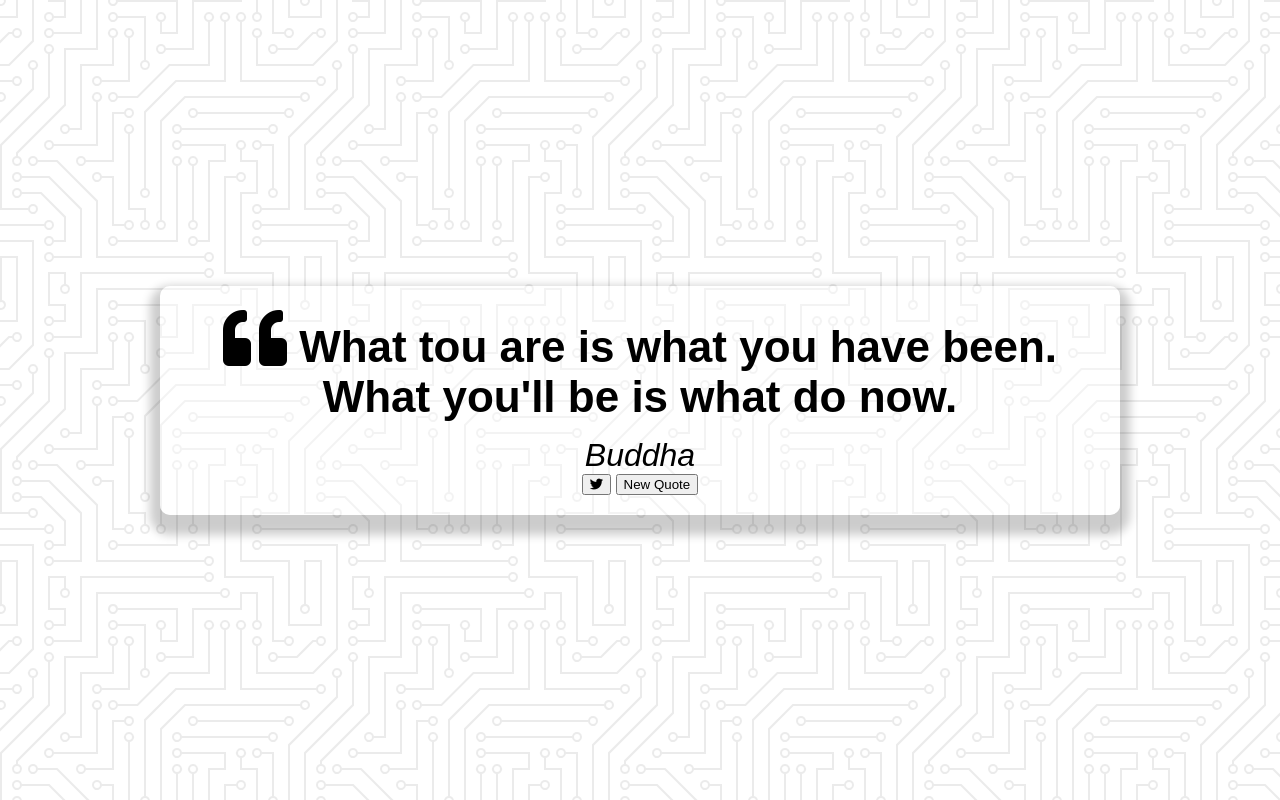
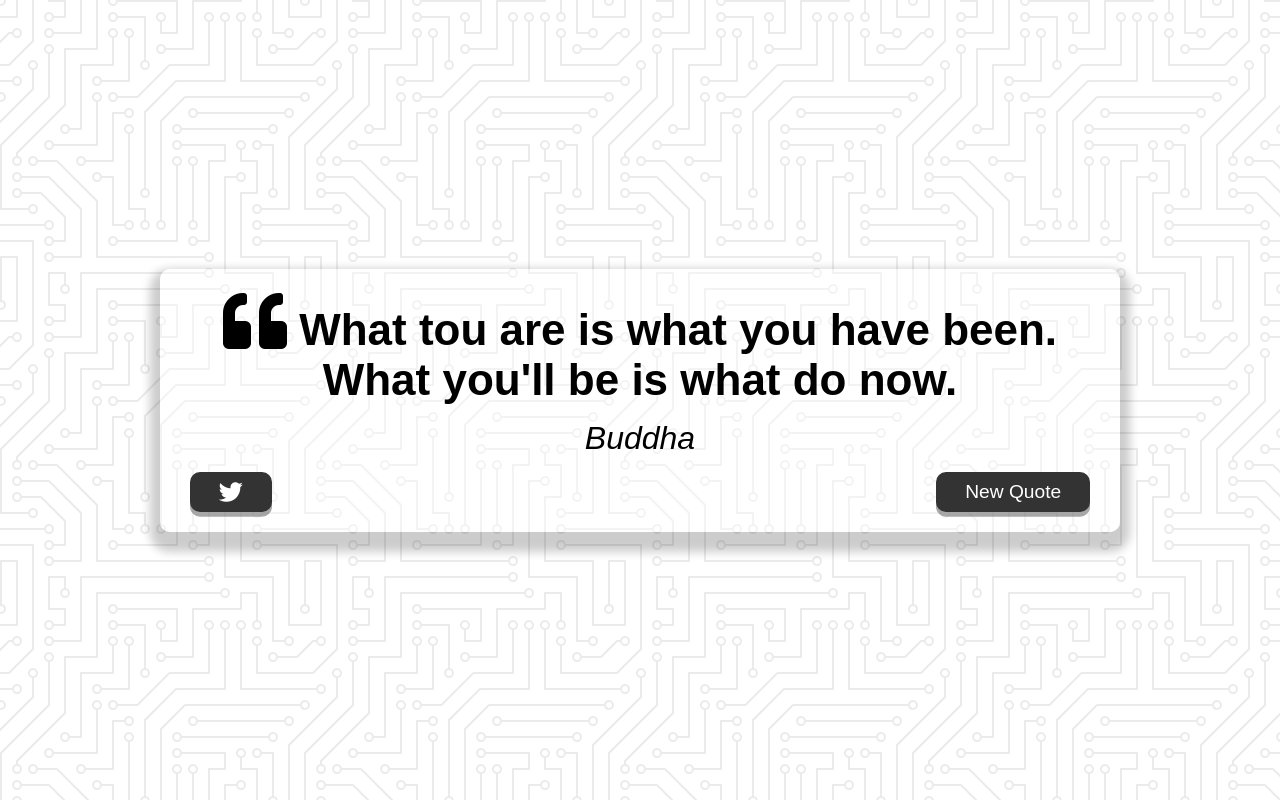
Before and after one commit to yctsai116/Web_projects20, a plain HTML site: page Quote-Generator/index.html in a window 1280 px wide. Drawn offline with Linux system fonts and the light colour scheme.

Commit message:
All styling of Quote Generator
modify typo in html file

```diff
--- a/Quote-Generator/index.html
+++ b/Quote-Generator/index.html
@@ -22,8 +22,8 @@
       <span id="author">Buddha</span>
     </div>
     <!-- Buttons -->
-    <div class="cutton-container">
-      <button class="twitter-cutton" id="twitter" title="Tweet This!">
+    <div class="button-container">
+      <button class="twitter-button" id="twitter" title="Tweet This!">
         <i class="fab fa-twitter"></i>
       </button>
       <button id="new-quote">New Quote</button>
--- a/Quote-Generator/style.css
+++ b/Quote-Generator/style.css
@@ -47,6 +47,42 @@ body {
   font-style: italic;
 }
 
+.button-container {
+  margin-top: 15px;
+  display: flex;
+  justify-content: space-between;
+}
+
+button {
+  cursor: pointer;
+  font-size: 1.2rem;
+  height: 2.5rem;
+  border: none;
+  border-radius: 10px;
+  color: #fff;
+  background: #333;
+  outline: none;
+  padding: 0.5rem 1.8rem;
+  box-shadow: 0 0.3rem rgba(121, 121, 121, 0.65);
+}
+
+button:hover {
+  filter: brightness(110%);
+}
+
+button:active {
+  transform: translate(0, 0.3rem);
+  box-shadow: 0 0.1rem rgba(255, 255, 255, 0.65);
+}
+
+.twitter-button:hover {
+  color: #38a1f3;
+}
+
+.fa-twitter {
+  font-size: 1.5rem;
+}
+
 /* Media Query: Tablet or Smaller */
 @media screen and (max-width: 1000px) {
   .quote-container {
```
